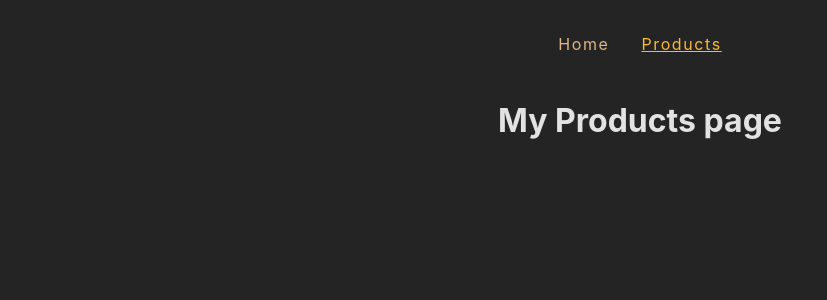
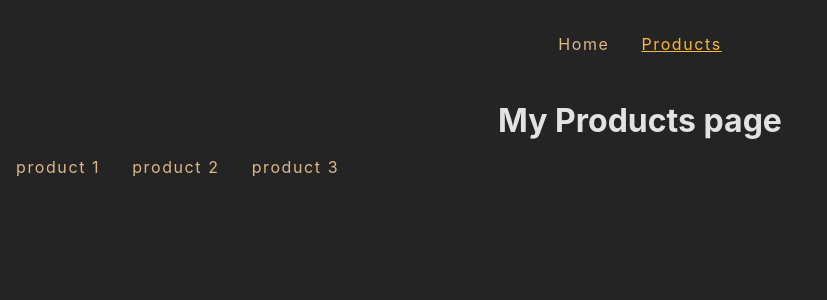
Before and after one commit to ogedengbewisdom/multipageSpa, a React (Create React App) app: page /products in a window 1280 px wide. Shown: the top 300 px of the page, without its empty margins (0-827 px from the left). Built offline with nearby package versions, Linux system fonts and the light colour scheme.

Commit message:
Adding Links for Dynamic Routes

```diff
--- a/src/pages/Products.js
+++ b/src/pages/Products.js
@@ -1,5 +1,23 @@
+import { Fragment } from "react"
+import { Link } from "react-router-dom"
+
+
+const DUMMY = [
+    {id: "p1", title: "product 1"},
+    {id: "p2", title: "product 2"},
+    {id: "p3", title: "product 3"}
+]
+
+
 const Products = () => {
-    return <h1>My Products page</h1>
+    return (
+        <Fragment>
+            <h1>My Products page</h1>
+            <ul>
+                {DUMMY.map(item => <li key={item.id}><Link to={`/products/${item.id}`}>{item.title}</Link></li>)}
+            </ul>
+        </Fragment>
+    )
 }
 
 export default Products
```
